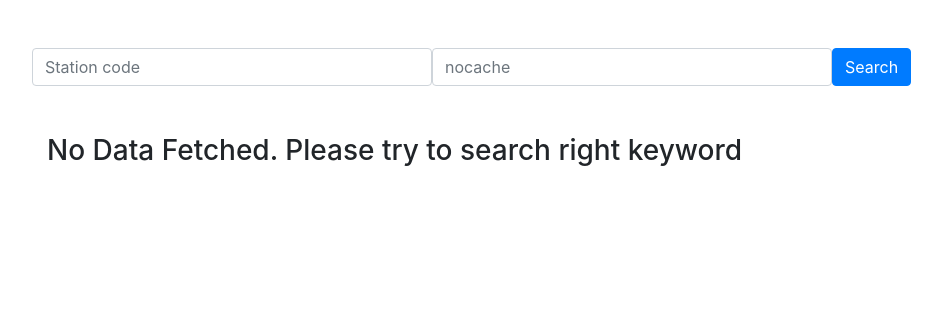
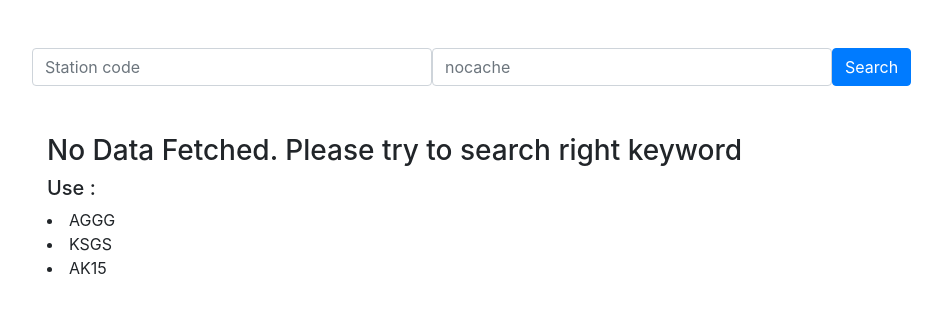
Before and after one commit to NMShihab/Metar-Using-Cache, a Django app: page /metar/info/ in a window 1280 px wide. Shown: the top 313 px of the page, without its empty margins (53-995 px from the left). Run offline with Django 3.2, Linux system fonts and the light colour scheme; some libraries are stand-ins or nearby versions.

Commit message:
update condition

```diff
--- a/api/templates/api/home.html
+++ b/api/templates/api/home.html
@@ -36,6 +36,10 @@
         <p>{{data}}</p>
         {% else %}
         <h3>{{message}}</h3>
+        <h5>Use :</h5>
+        <li>AGGG</li>
+        <li>KSGS</li>
+        <li>AK15</li>
         {% endif %}
       </div>
     </div>
--- a/api/views.py
+++ b/api/views.py
@@ -47,10 +47,11 @@ def latestData(request):
                 latestData = get_data(filter_station)
                 cache.set(filter_station, latestData,timeout = 300)
 
-        serializer = MetarSerializer(latestData,many=False)
-        context ={'data':serializer.data,'message':message}
-
-        return render(request,"api/home.html",context)
+        if(latestData):
+            """ Show only keyword is right """
+            serializer = MetarSerializer(latestData,many=False)
+            context ={'data':serializer.data,'message':message}
+            return render(request,"api/home.html",context)
 
     context = {"message":"No Data Fetched. Please try to search right keyword"}
 
```
Also changed, not shown: README.md, db.sqlite3.
